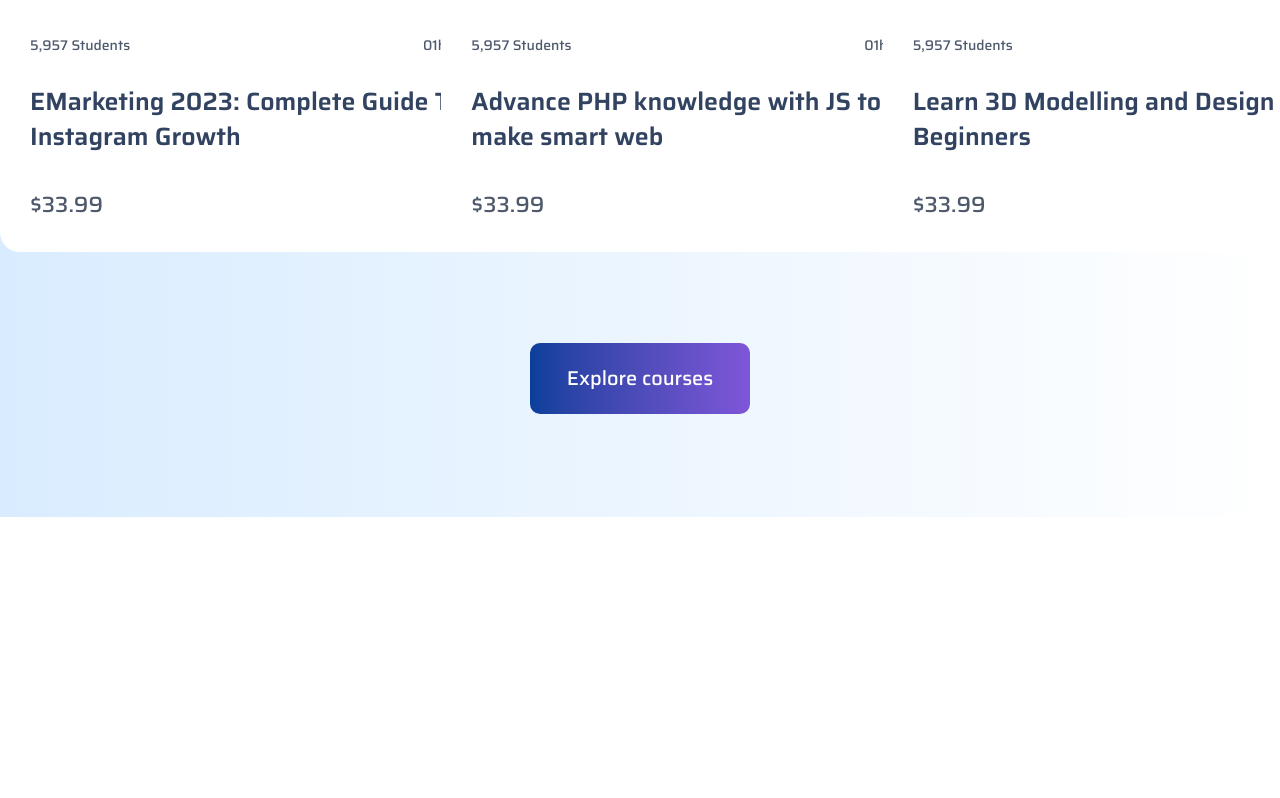
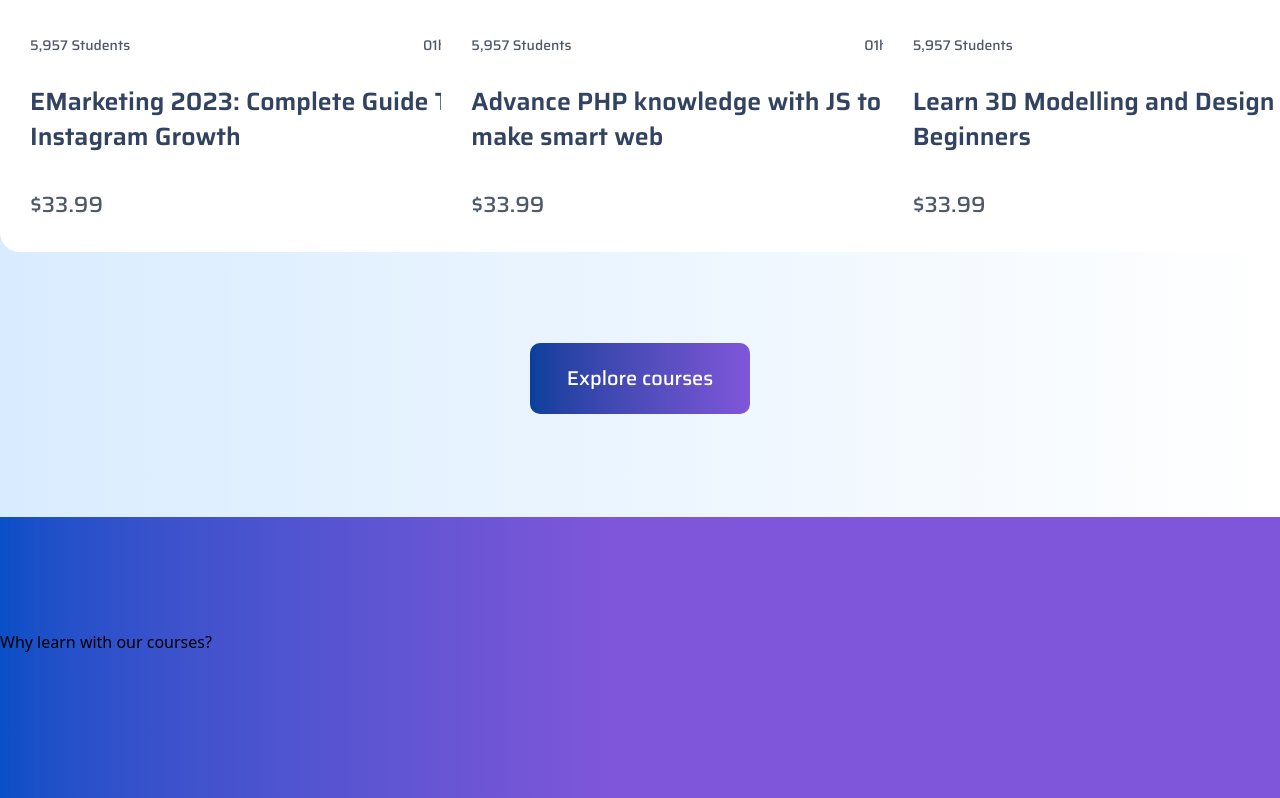
Before and after one commit to shoumen-shomu/edujarr, a Next.js app: page / in a window 1280 px wide. Shown: the part 2320-3118 px from the top of the page. Before the commit the page ends 2837 px from the top, so only its background shows below. Built offline with nearby package versions, Linux system fonts and the light colour scheme.

Commit message:
learn heading added

```diff
--- a/src/app/layouts/home/Learn.jsx
+++ b/src/app/layouts/home/Learn.jsx
@@ -1,11 +1,18 @@
-import React from 'react'
+import Container from "@/app/components/Container";
+import React from "react";
 
 const Learn = () => {
   return (
-    <div>
+    <>
+      <section className="bg-gradient-to-r from-[#084FC7] via-[#7F56D9] via-[48%] to-[#7F56D9] pt-28.25 pb-36 ">
+        <Container>
+          <div className="">
+            <h2>Why <span>learn</span> with our courses?</h2>
+          </div>
+        </Container>
+      </section>
+    </>
+  );
+};
 
-    </div>
-  )
-}
-
-export default Learn
+export default Learn;
--- a/src/app/page.js
+++ b/src/app/page.js
@@ -1,22 +1,18 @@
-import React from 'react'
-import Banner from './layouts/home/Banner'
-import Company from './layouts/home/Company'
-import Featuredcourses from './layouts/home/Featuredcourses'
-import Learn from './layouts/home/Learn'
-
+import React from "react";
+import Banner from "./layouts/home/Banner";
+import Company from "./layouts/home/Company";
+import Featuredcourses from "./layouts/home/Featuredcourses";
+import Learn from "./layouts/home/Learn";
 
 const page = () => {
-
-
   return (
     <>
-    <Banner/>
-    <Company/>
-    <Featuredcourses/>
-    <Learn/>
+      <Banner />
+      <Company />
+      <Featuredcourses />
+      <Learn />
+    </>
+  );
+};
 
-    </>
-  )
-}
-
-export default page
+export default page;
```
